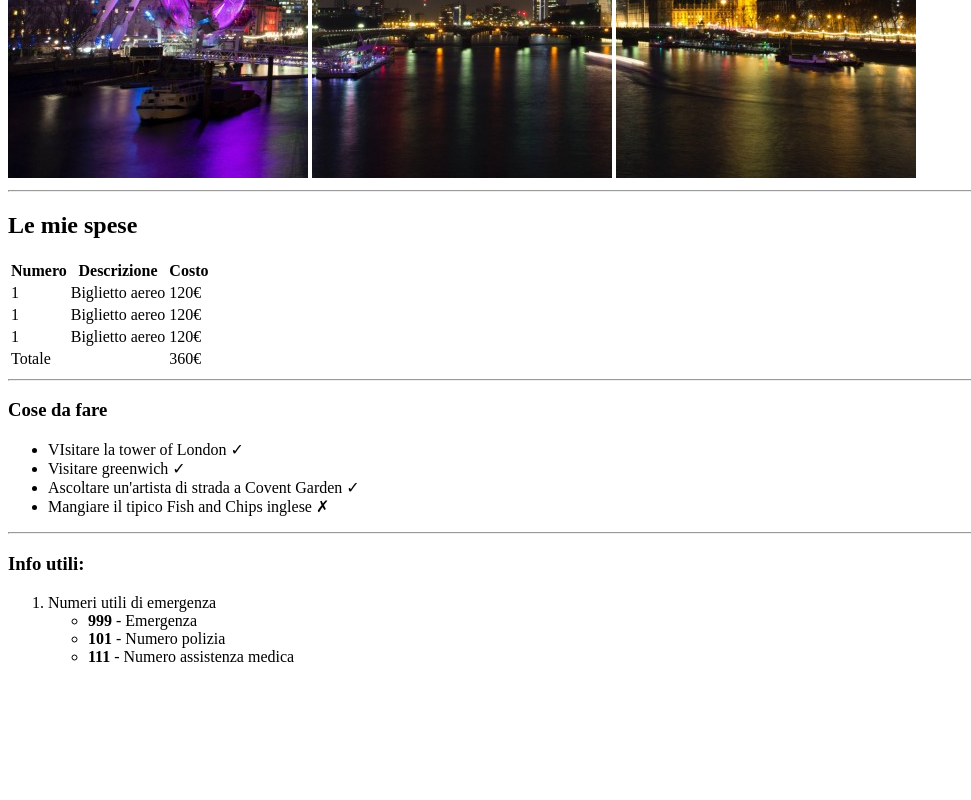
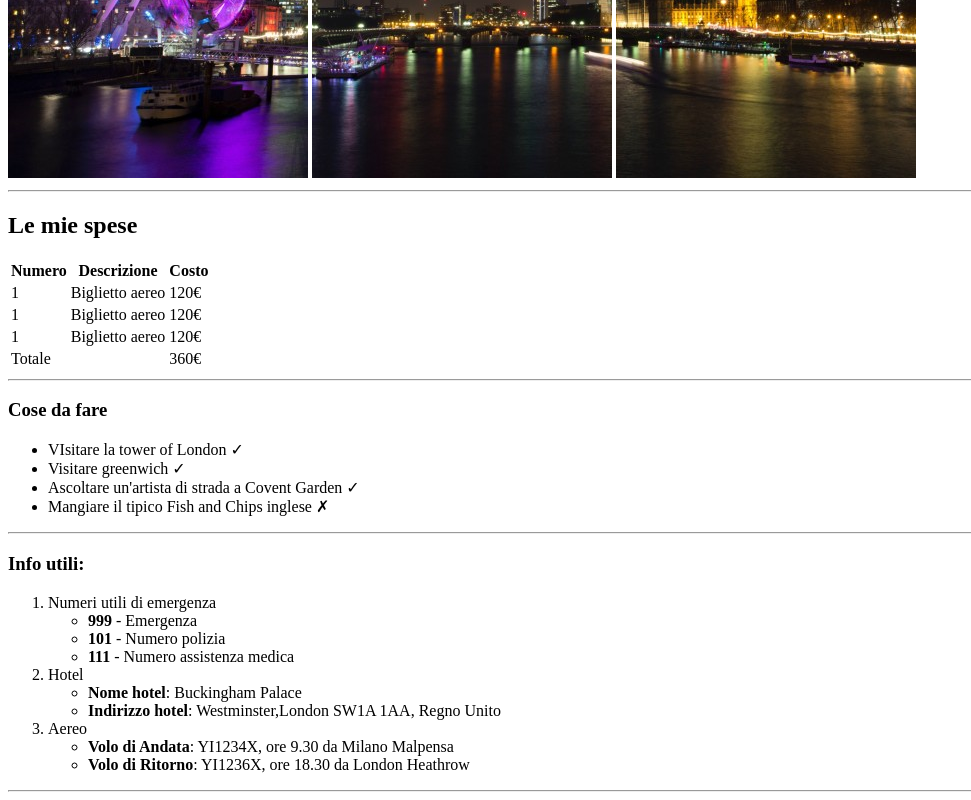
Before and after one commit to hexeva/html-london-trip, a plain HTML site: page index.html in a window 1280 px wide. Shown: the part 502-1302 px from the top of the page, without its empty margins (0-971 px from the left). Before the commit the page ends 1184 px from the top, so only its background shows below. Drawn offline with Linux system fonts and the light colour scheme.

Commit message:
finita sezione 3

```diff
--- a/index.html
+++ b/index.html
@@ -108,9 +108,27 @@
                         <li><strong>111</strong> - Numero assistenza medica</li>
                     </ul>
                 </li>
+
+                <li>Hotel <br>
+                    <ul>
+                        <li><strong>Nome hotel</strong>: Buckingham Palace</li>
+                        <li><strong>Indirizzo hotel</strong>: Westminster,London SW1A 1AA, Regno Unito</li>
+                    </ul>
+                </li>
+
+                <li>Aereo <br>
+                    <ul>
+                        <li><strong>Volo di Andata</strong>: YI1234X, ore 9.30 da Milano Malpensa</li>
+                        <li><strong>Volo di Ritorno</strong>: YI1236X, ore 18.30 da London Heathrow</li>
+                    </ul>
+                </li>
+
             </ol>
+            <!-- fine lista -->
+            <hr>
 
         </section>
+        <!-- chiusa sezione 3 -->
     </main>
     <!-- end main -->
 
```
